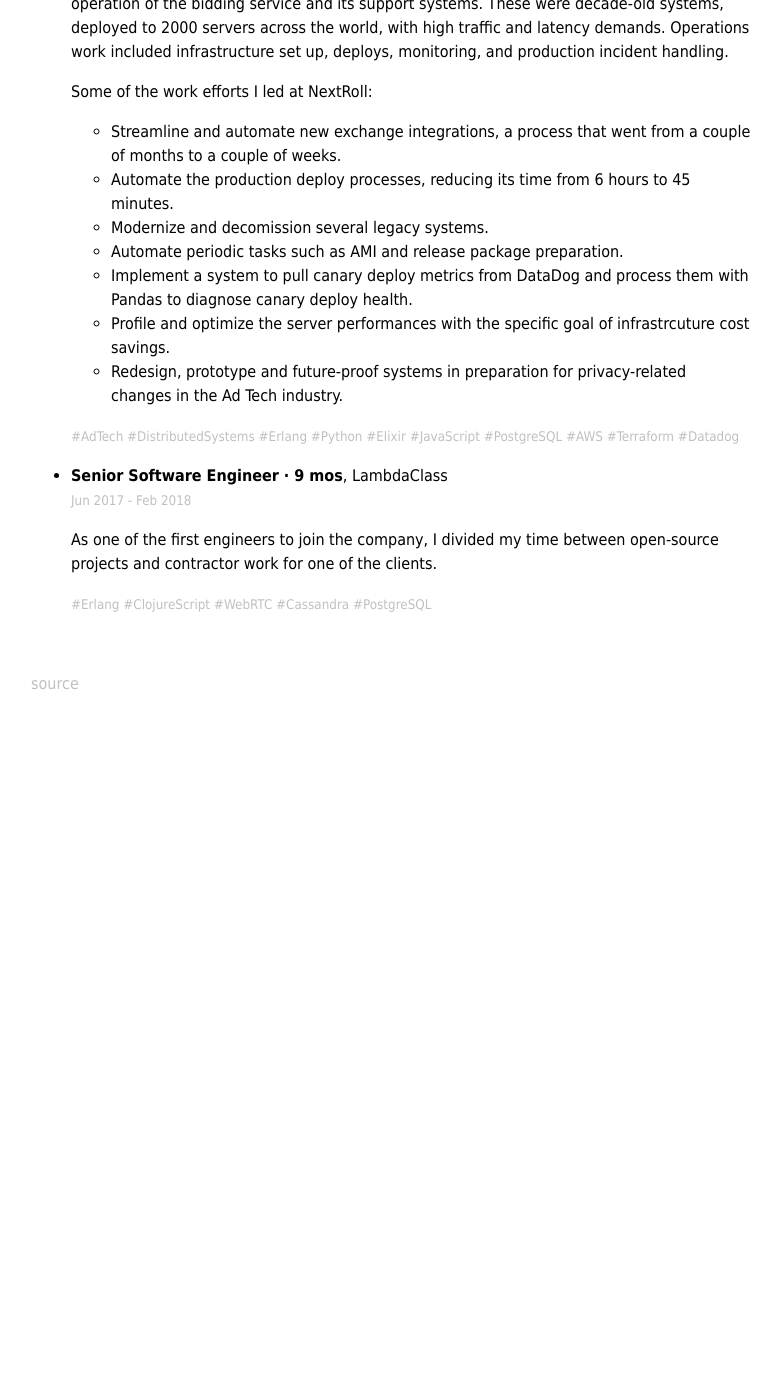
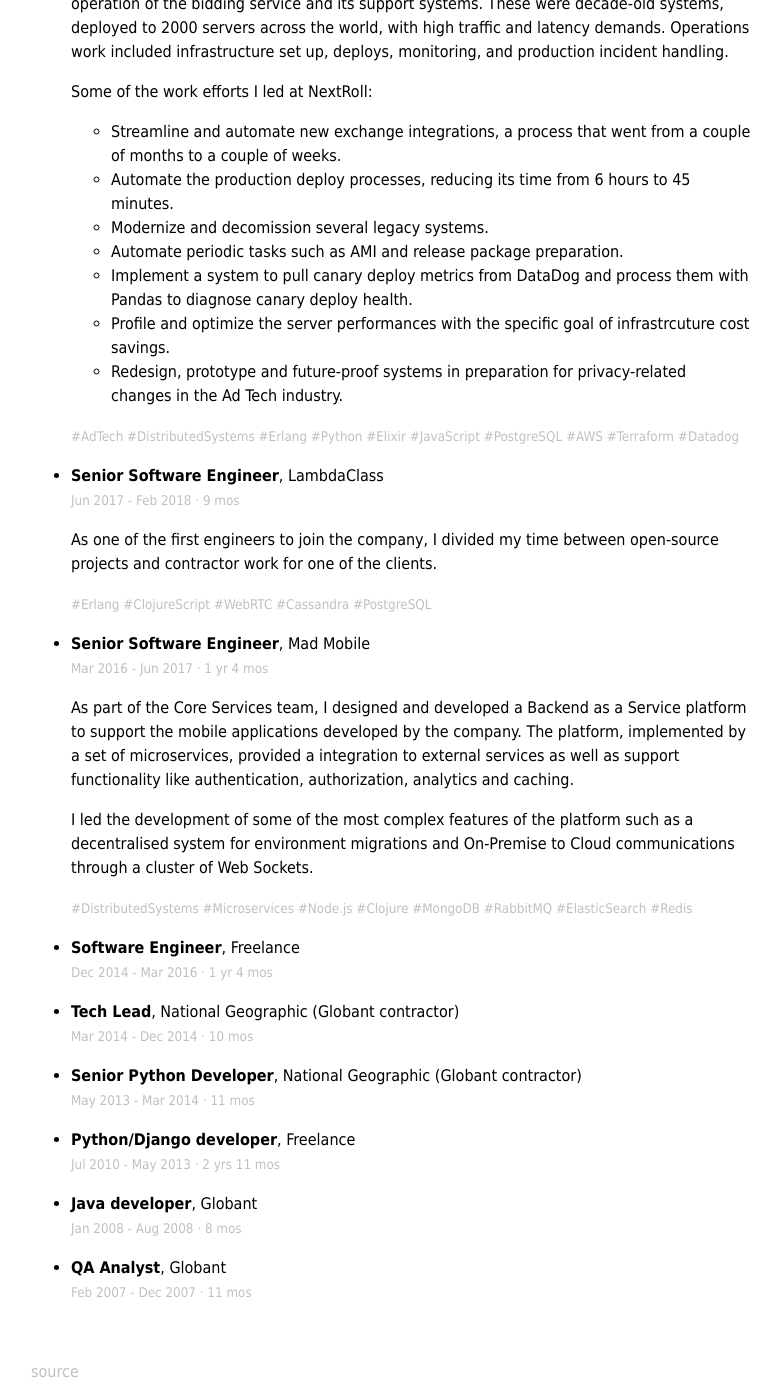
Before and after one commit to facundoolano/olano.dev, a Jekyll site: the page built from resume.md, in a window 1280 px wide and 1400 px high, scrolled down 991 px. Shown: the whole window, without its empty margins (249-1030 px from the left). Built offline with Jekyll 4.4.1, drawn with Linux system fonts in a browser that asks for light colours; before the commit the page ends 1703 px from its top, so only the background shows below that; some of the changed text lies outside the part shown.

Commit message:
rearrange structure

```diff
--- a/_data/work.yml
+++ b/_data/work.yml
@@ -9,7 +9,7 @@
   title: Software Engineer
   org: NextRoll (LambdaClass contractor)
   tech: AdTech, Distributed Systems, Erlang, Python, Elixir, JavaScript, PostgreSQL, AWS, Terraform, Datadog
-  description: >-
+  description: >
      As part of the Real-time bidding team, I worked on design, development, maintenance and operation of the bidding service and its support systems.
      These were decade-old systems, deployed to 2000 servers across the world, with high traffic and latency demands.
      Operations work included infrastructure set up, deploys, monitoring, and production incident handling.
@@ -23,8 +23,36 @@
        - Implement a system to pull canary deploy metrics from DataDog and process them with Pandas to diagnose canary deploy health.
        - Profile and optimize the server performances with the specific goal of infrastrcuture cost savings.
        - Redesign, prototype and future-proof systems in preparation for privacy-related changes in the Ad Tech industry.
-- date: Jun 2017 - Feb 2018
-  title: Senior Software Engineer · 9 mos
+- date: Jun 2017 - Feb 2018 · 9 mos
+  title: Senior Software Engineer
   org: LambdaClass
   tech: Erlang, ClojureScript, WebRTC, Cassandra, PostgreSQL
   description: As one of the first engineers to join the company, I divided my time between open-source projects and contractor work for one of the clients.
+- date: Mar 2016 - Jun 2017 · 1 yr 4 mos
+  title: Senior Software Engineer
+  org: Mad Mobile
+  tech: Distributed Systems, Microservices, Node.js, Clojure, MongoDB, RabbitMQ, ElasticSearch, Redis
+  description: >
+     As part of the Core Services team, I designed and developed a Backend as a Service platform to support the mobile applications developed by the company.
+       The platform, implemented by a set of microservices, provided a integration to external services as well as support functionality like authentication, authorization, analytics and caching.
+
+       I led the development of some of the most complex features of the platform such as a decentralised system for environment migrations and On-Premise to Cloud communications through a cluster of Web Sockets.
+
+- date: Dec 2014 - Mar 2016 · 1 yr 4 mos
+  title: Software Engineer
+  org: Freelance
+- date: Mar 2014 - Dec 2014 · 10 mos
+  title: Tech Lead
+  org: National Geographic (Globant contractor)
+- date: May 2013 - Mar 2014 · 11 mos
+  title: Senior Python Developer
+  org: National Geographic (Globant contractor)
+- date: Jul 2010 - May 2013 · 2 yrs 11 mos
+  title: Python/Django developer
+  org: Freelance
+- date: Jan 2008 - Aug 2008 · 8 mos
+  org: Globant
+  title: Java developer
+- date: Feb 2007 - Dec 2007 · 11 mos
+  title: QA Analyst
+  org: Globant
```
Also changed, not shown: index.md (+4 -3 lines), resume.md (renamed from work/index.md, +1 -1 lines).
